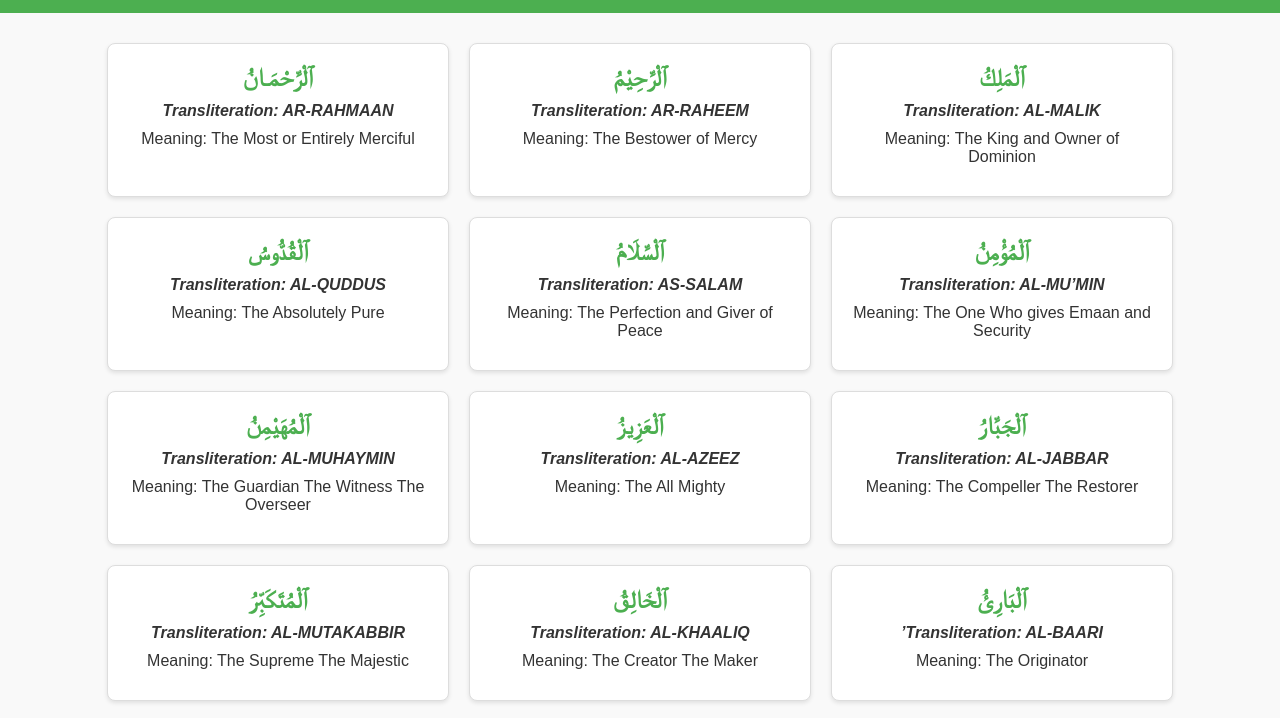
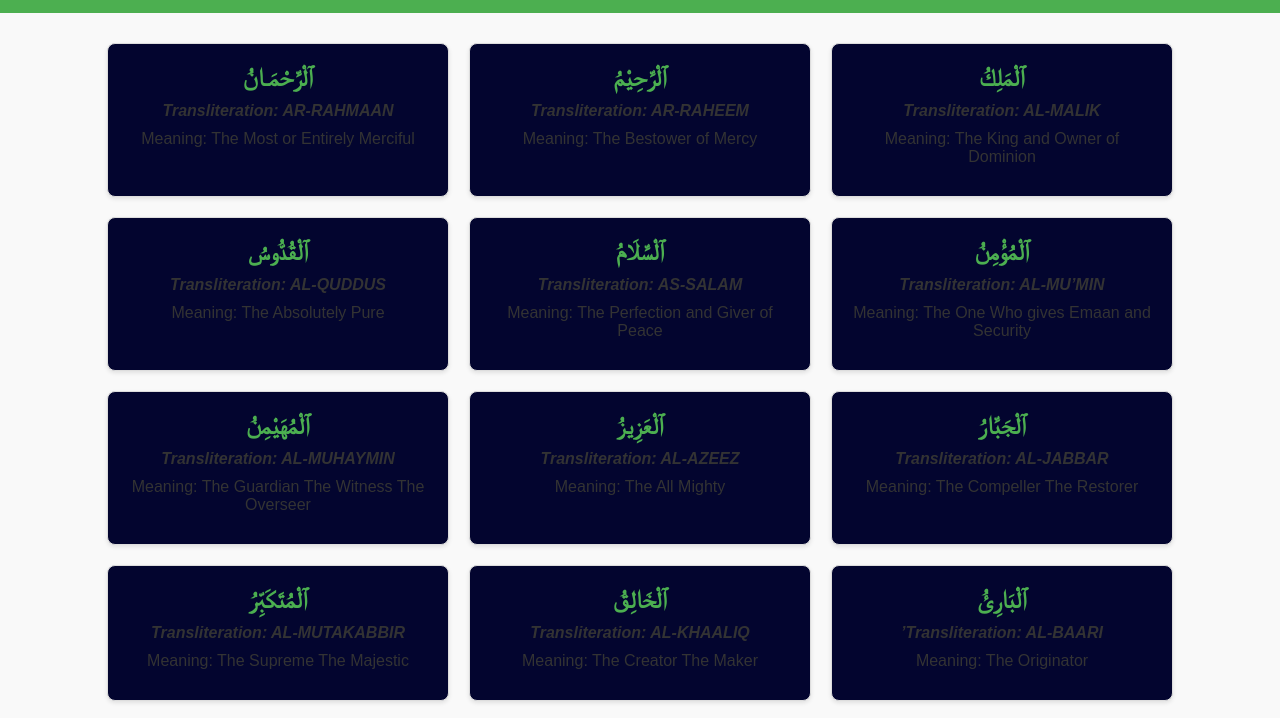
Before and after one commit to nyinyinaynaing/99NamesOfAllah, a plain HTML site: page index.html in a window 1280 px wide. Shown: the part 64-782 px from the top of the page. Drawn offline with Linux system fonts and the light colour scheme.

Commit message:
"Changed background color of .name-card from white to #03052f"

```diff
--- a/style.css
+++ b/style.css
@@ -27,7 +27,7 @@ h1 {
 }
 
 .name-card {
-    background-color: white;
+    background-color: #03052f;
     border: 1px solid #ddd;
     border-radius: 8px;
     box-shadow: 0 2px 4px rgba(0, 0, 0, 0.1);
```
